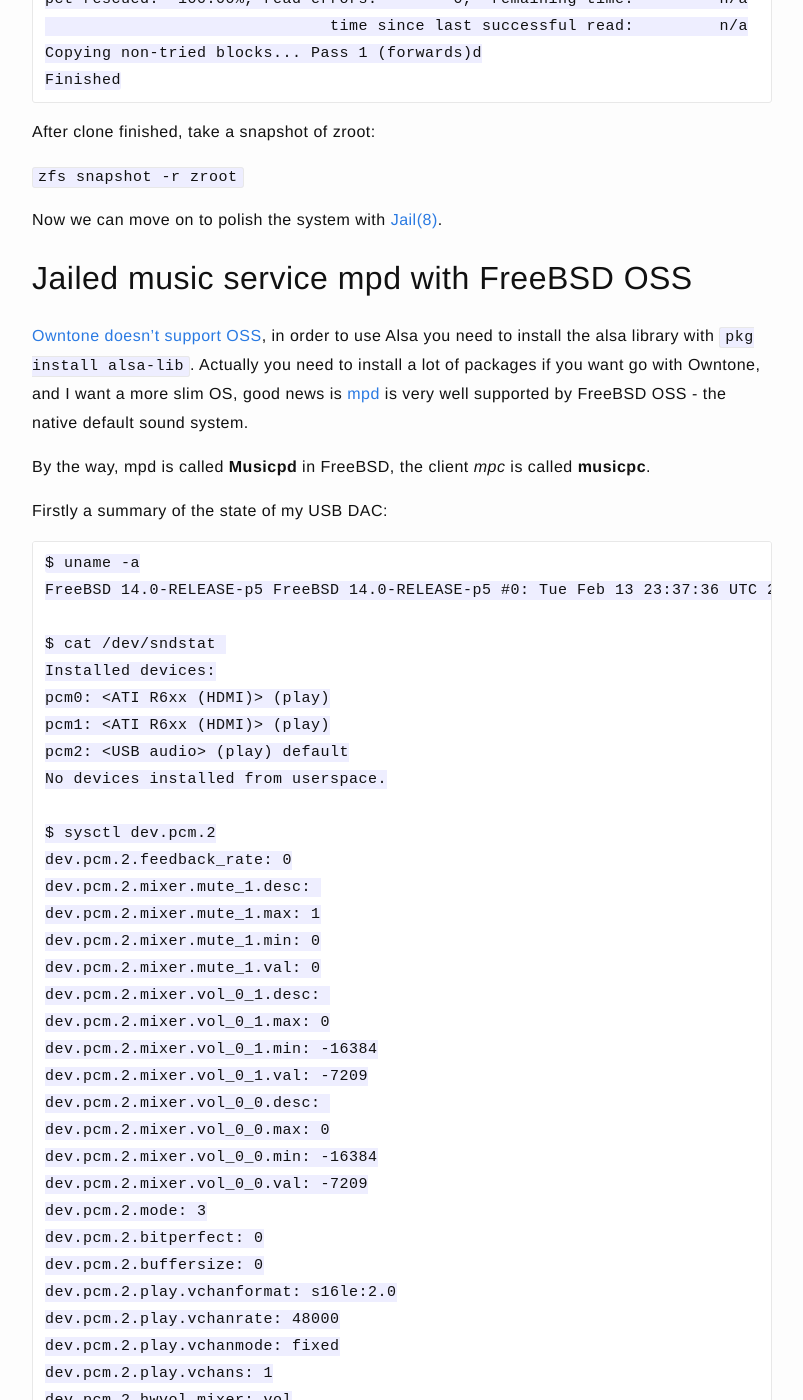
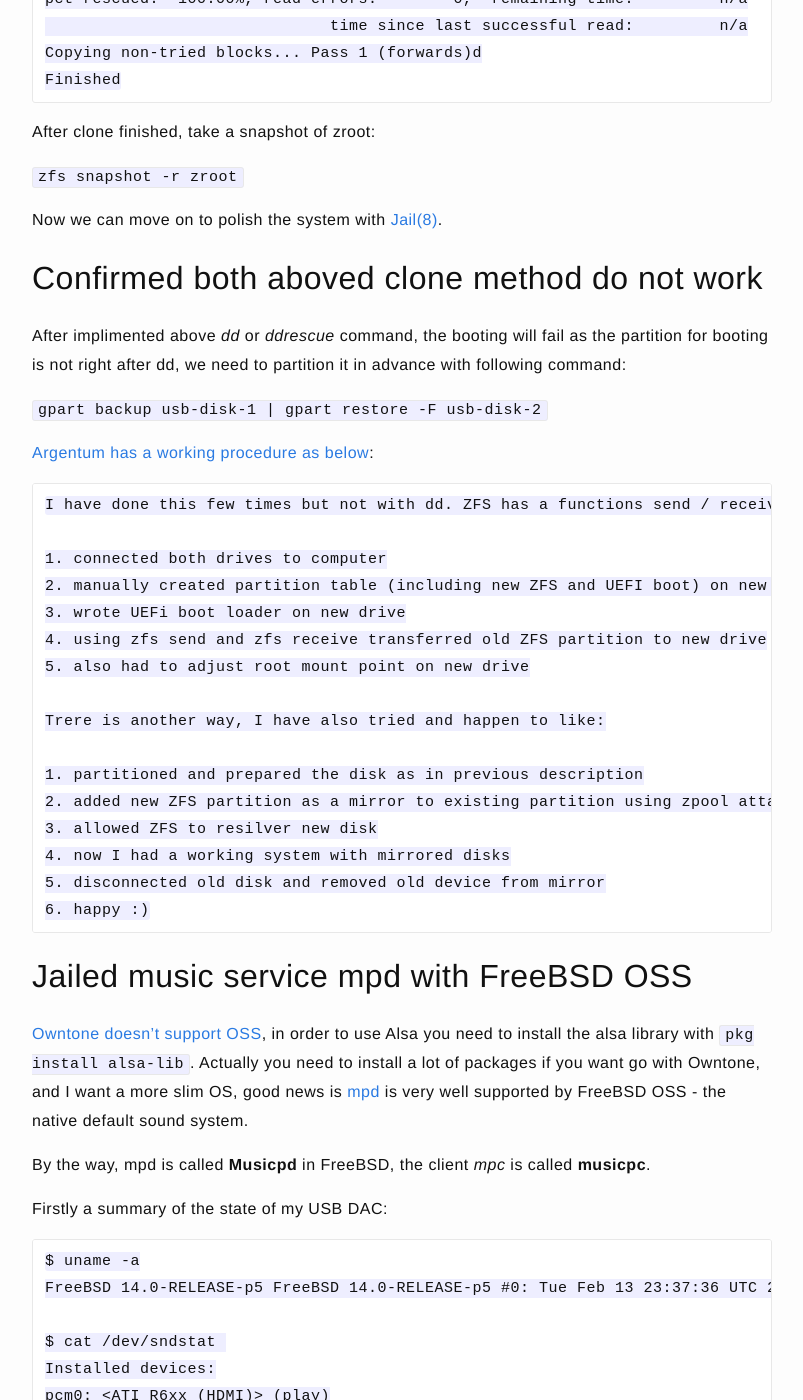
Before and after one commit to jazzi/jazzi.github.io, a Jekyll site: the page built from _posts/2023-12-21-hpe-microserver-gen10-with-freebsd.md, in a window 1280 px wide and 1400 px high, scrolled down 19801 px. Shown: the whole window, without its empty margins (238-1041 px from the left). Built offline with Jekyll 4.4.1, drawn with Linux system fonts in a browser that asks for light colours; some of the changed text lies outside the part shown.

Commit message:
fix a mistake

````diff
--- a/_posts/2023-12-21-hpe-microserver-gen10-with-freebsd.md
+++ b/_posts/2023-12-21-hpe-microserver-gen10-with-freebsd.md
@@ -711,11 +711,11 @@ The third solution is to shut down the sound card on motherboard in BIOS setting
 
 ---
 
-## Clone USB stick with dd or ddrescue
+## ~Clone USB stick with dd or ddrescue~
 
 At this point, the whole system is kind of fully ready, to backup I chose to clone another USB stick with same brand same size, so once the USB stick fails, I can remove it and plug another one immediately, 100% no worries left in the dream.
 
-### Clone with command dd
+### ~Clone with command dd~
 
 Create an image
 
@@ -755,6 +755,33 @@ After clone finished, take a snapshot of zroot:
 
 Now we can move on to polish the system with [Jail(8)](https://man.freebsd.org/cgi/man.cgi?query=jail&apropos=0&sektion=0&manpath=FreeBSD+14.0-RELEASE+and+Ports&arch=default&format=html).
 
+
+## Confirmed both aboved clone method do not work
+
+After implimented above *dd* or *ddrescue* command, the booting will fail as the partition for booting is not right after dd, we need to partition it in advance with following command:
+
+`gpart backup usb-disk-1 | gpart restore -F usb-disk-2`
+
+[Argentum has a working procedure as below](https://forums.freebsd.org/threads/can-zfs-disks-be-cloned-with-dd.68930/post-464902):
+
+```
+I have done this few times but not with dd. ZFS has a functions send / receive -
+
+1. connected both drives to computer
+2. manually created partition table (including new ZFS and UEFI boot) on new drive using gpart
+3. wrote UEFi boot loader on new drive
+4. using zfs send and zfs receive transferred old ZFS partition to new drive
+5. also had to adjust root mount point on new drive
+
+Trere is another way, I have also tried and happen to like:
+
+1. partitioned and prepared the disk as in previous description
+2. added new ZFS partition as a mirror to existing partition using zpool attach
+3. allowed ZFS to resilver new disk
+4. now I had a working system with mirrored disks
+5. disconnected old disk and removed old device from mirror
+6. happy :)
+```
 ## Jailed music service mpd with FreeBSD OSS
 
 [Owntone doesn't support OSS](https://github.com/owntone/owntone-server/issues/285), in order to use Alsa you need to install the alsa library with `pkg install alsa-lib`. Actually you need to install a lot of packages if you want go with Owntone, and I want a more slim OS, good news is [mpd](https://www.musicpd.org) is very well supported by FreeBSD OSS - the native default sound system.
````
